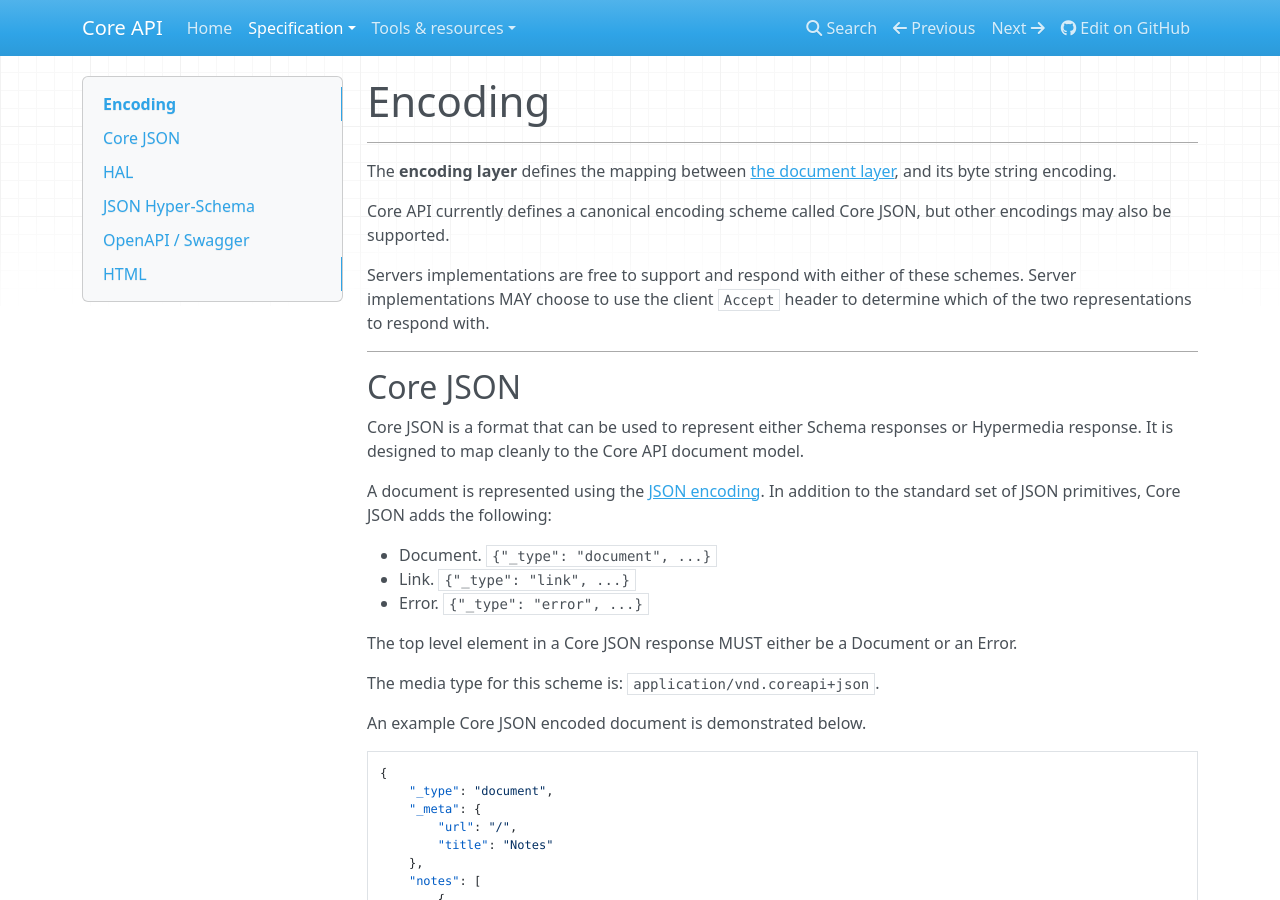
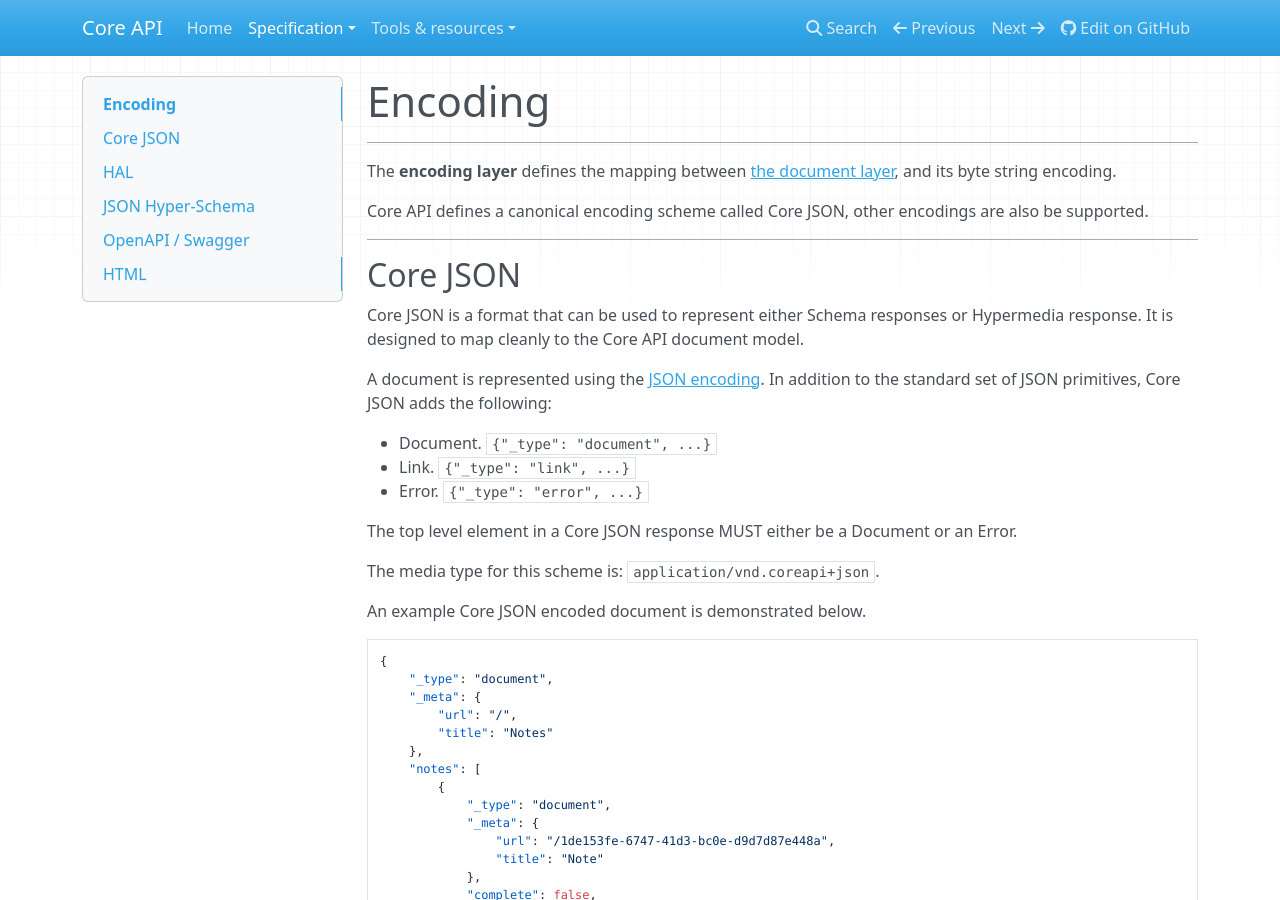
Before and after one commit to core-api/core-api, an MkDocs documentation site: the page built from docs/specification/encoding.md, in a window 1280 px wide and 900 px high. Built offline with MkDocs 1.6.1, drawn with Linux system fonts in a browser that asks for light colours; nearby versions of some CDN libraries; old or Windows-style settings are respelled for this version of MkDocs.

Commit message:
Minor docs tweak

```diff
--- a/docs/specification/encoding.md
+++ b/docs/specification/encoding.md
@@ -4,9 +4,7 @@
 
 The **encoding layer** defines the mapping between [the document layer](document.md), and its byte string encoding.
 
-Core API currently defines a canonical encoding scheme called Core JSON,  but other encodings may also be supported.
-
-Servers implementations are free to support and respond with either of these schemes. Server implementations MAY choose to use the client `Accept` header to determine which of the two representations to respond with.
+Core API defines a canonical encoding scheme called Core JSON, other encodings are also be supported.
 
 ---
 
```
